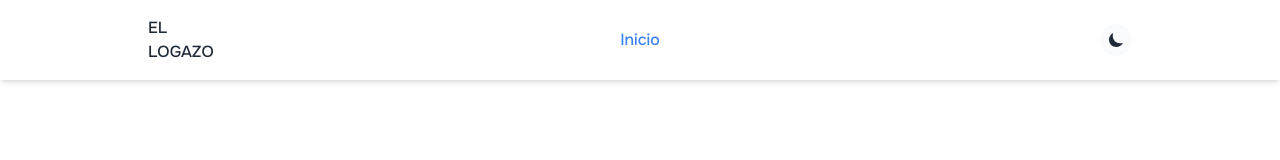
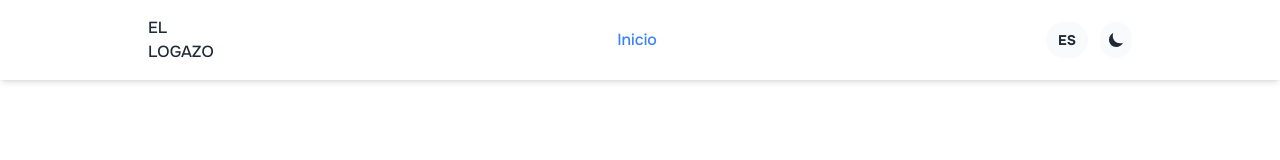
Before and after one commit to Andonny1up/andonidev, a React (Vite) app: page / in a window 1280 px wide. Shown: the top 160 px of the page. Built offline with nearby package versions, Linux system fonts and the light colour scheme.

Commit message:
Integracion cambio de idioma

```diff
--- a/package.json
+++ b/package.json
@@ -10,8 +10,10 @@
     "preview": "vite preview"
   },
   "dependencies": {
+    "i18next": "^26.0.3",
     "react": "^18.3.1",
     "react-dom": "^18.3.1",
+    "react-i18next": "^17.0.2",
     "react-icons": "^5.3.0",
     "react-router": "^7.0.1"
   },
--- /dev/null
+++ b/src/i18n.ts
@@ -0,0 +1,22 @@
+import i18n from 'i18next';
+import { initReactI18next } from 'react-i18next';
+
+// Importamos los archivos JSON
+import esTranslation from './locales/es.json';
+import enTranslation from './locales/en.json';
+
+i18n
+  .use(initReactI18next)
+  .init({
+    resources: {
+      es: { translation: esTranslation },
+      en: { translation: enTranslation }
+    },
+    lng: "es", // Idioma por defecto
+    fallbackLng: "en", // Si falta una traducción en español, usará inglés
+    interpolation: {
+      escapeValue: false // React ya protege contra XSS
+    }
+  });
+
+export default i18n;
--- /dev/null
+++ b/src/locales/en.json
@@ -0,0 +1,9 @@
+{
+  "hero": {
+    "available": "Available for Work",
+    "greeting": "Hi, I'm Andoni Barba.",
+    "role": "Systems Engineering and Web Developer",
+    "description_1": "Degree in ",
+    "description_2": ", with over 2 years of experience developing websites for all types of businesses."
+  }
+}
--- /dev/null
+++ b/src/locales/es.json
@@ -0,0 +1,9 @@
+{
+  "hero": {
+    "available": "Disponible para Trabajar",
+    "greeting": "Hola, soy Andoni Barba.",
+    "role": "Ingeniería de Sistemas y Desarrollador Web",
+    "description_1": "Licenciado en ",
+    "description_2": ", con más de 2 años de experiencia desarrollando páginas web para todo tipo de negocio."
+  }
+}
--- a/src/main.tsx
+++ b/src/main.tsx
@@ -3,6 +3,8 @@ import { createRoot } from 'react-dom/client'
 import { RouterProvider } from 'react-router'
 import router from './pages'
 import './index.css'
+import './i18n'
+
 
 createRoot(document.getElementById('root')!).render(
   <StrictMode>
--- a/src/pages/Home/Hero.tsx
+++ b/src/pages/Home/Hero.tsx
@@ -1,6 +1,9 @@
+import { useTranslation } from 'react-i18next';
+
 type Props = {}
 
 const Hero = ({}: Props) => {
+  const { t } = useTranslation();
   return (
     <section className='py-24 md:py-44'>
         <div className='flex gap-2 mb-4'>
@@ -13,15 +16,15 @@ const Hero = ({}: Props) => {
             <span
               className='bg-emerald-100 border border-emerald-700 py-1 px-2 rounded-2xl dark:bg-slate-800 dark:text-slate-200'
             >
-              Disponible para Trabajar
+              {t('hero.available')}
             </span>
           </div>
         </div>
         <div>
-          <h1 className='text-5xl font-bold mb-4'>Hola, soy Andoni Barba.</h1>
+          <h1 className='text-5xl font-bold mb-4'>{t('hero.greeting')}</h1>
           <p className='text-xl dark:text-slate-200'>
-          Licenciado en <span className='text-blue-500 font-semibold dark:text-yellow-400'>Ingeniería de Sistemas y Desarrollador Web</span>,
-          con más de 2 años de experiencia desarrollando páginas web para todo tipo de negocio.
+          {t('hero.description_1')} <span className='text-blue-500 font-semibold dark:text-yellow-400'>{t('hero.role')}</span>
+          {t('hero.description_2')}
           </p>
         </div>
     </section>
--- a/src/pages/Navbar.tsx
+++ b/src/pages/Navbar.tsx
@@ -3,6 +3,7 @@ import useTheme from "../hooks/useTheme"
 import { IoSunny, IoMoonSharp } from "react-icons/io5";
 import { RxHamburgerMenu } from "react-icons/rx";
 import { NavLink as RouterLink } from "react-router";
+import { useTranslation } from "react-i18next";
 
 type Props = {}
 
@@ -28,6 +29,13 @@ const NavLink = ({to, children}: NavLinkProps) => {
 
 const Navbar = ({}: Props) => {
   const {isDarkMode, toggleTheme} = useTheme()
+  const { i18n } = useTranslation()
+
+  const toggleLanguage = () => {
+      const nextLanguage = i18n.language === 'es' ? 'en' : 'es';
+      i18n.changeLanguage(nextLanguage);
+  }
+
   return (
     <div className="fixed z-50 w-full bg-white dark:bg-slate-900/95 shadow-md dark:shadow-sm dark:shadow-yellow-100/50">
         <header className="px-5 py-4 flex justify-between items-center max-w-5xl m-auto">
@@ -47,7 +55,13 @@ const Navbar = ({}: Props) => {
                 </nav>
 
             </div>
-            <div className="hidden sm:block w-20 text-end">
+            <div className="hidden sm:flex gap-3 justify-end">
+                <button
+                    onClick={toggleLanguage}
+                    className="px-3 py-2 text-sm font-bold text-gray-800 dark:text-white rounded-full bg-slate-50 dark:bg-slate-800 uppercase"
+                >
+                    {i18n.language}
+                </button>
                 <button
                     onClick={toggleTheme}
                     className="px-2 py-2 text-gray-800 dark:text-white rounded-full bg-slate-50 dark:bg-slate-800"
```
Also changed, not shown: 1 other file (tests, documents, lock files or other folders).
